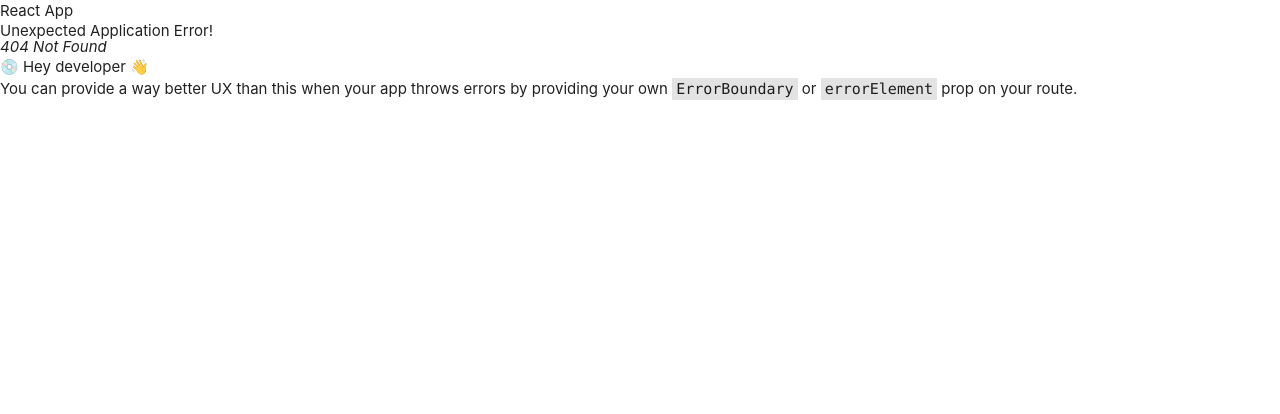
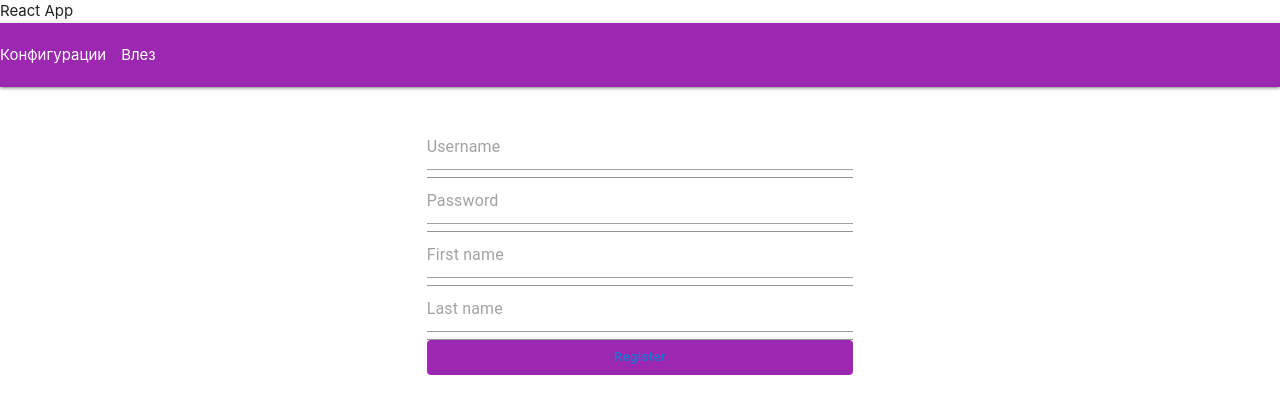
Before and after one commit to martinmarinov150402/PCBuilding, a React (Create React App) app: page /register in a window 1280 px wide. Before the commit this address had no page. Shown: the top 414 px of the page. Built offline with nearby package versions, Linux system fonts and the light colour scheme; no server answers.

Commit message:
Small thing

```diff
--- a/package.json
+++ b/package.json
@@ -33,7 +33,7 @@
     "web-vitals": "^2.1.0"
   },
   "scripts": {
-    "start": "PORT=3001 react-scripts start",
+    "start": "set PORT=3006 && react-scripts start",
     "build": "react-scripts build",
     "test": "react-scripts test",
     "eject": "react-scripts eject",
--- a/src/App.tsx
+++ b/src/App.tsx
@@ -4,6 +4,7 @@
 import { getConfigurations, loadConfiguration } from "./services/httpService"
 import Layout from "./layout"
 import { ConfigurationsPage } from "./ConfigurationsPage"
+import RegistrationPage from "./RegistrationPage"
 
 function App() {
     const router = createBrowserRouter([
@@ -21,6 +22,10 @@
                 loader: loadConfiguration,
                 element: <ConfigurationPage/>
             },
+            {
+                path: "/register",
+                element: <RegistrationPage/>
+            }
         ],
     }
   ])
--- /dev/null
+++ b/src/RegistrationPage.tsx
@@ -0,0 +1,19 @@
+import { Button, Input } from '@mui/material';
+import react from 'react'
+
+function RegistrationPage() {
+
+    return (
+        <div className = "flex w-full h-full justify-center items-center ">
+            <form className="flex flex-col w-1/3 mt-10 ">
+                <Input placeholder='Username'></Input>
+                <Input type='password' placeholder='Password'></Input>
+                <Input placeholder='First name'></Input>
+                <Input placeholder='Last name'></Input>
+                <Button className='purple accent-5 text-white' style={{textTransform: 'none' }}>Register</Button>
+            </form>
+        </div>
+    )
+}
+
+export default RegistrationPage;
```
Also changed, not shown: 1 other file (tests, documents, lock files or other folders).
